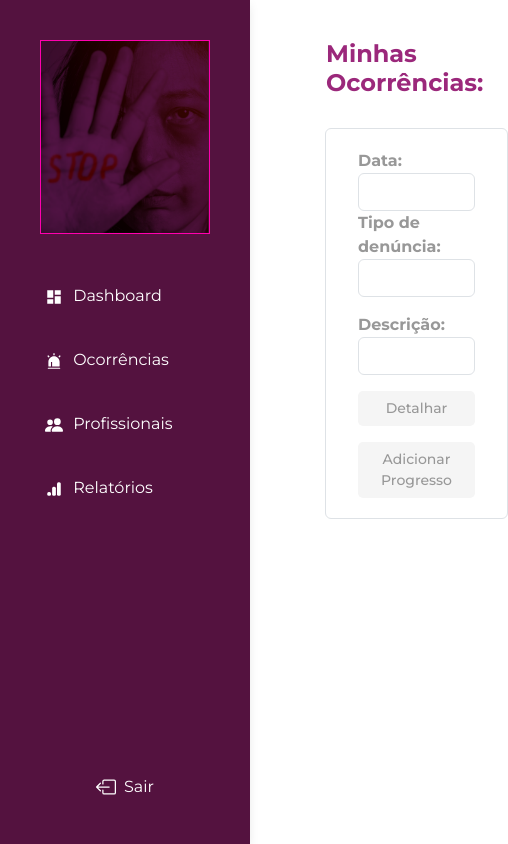
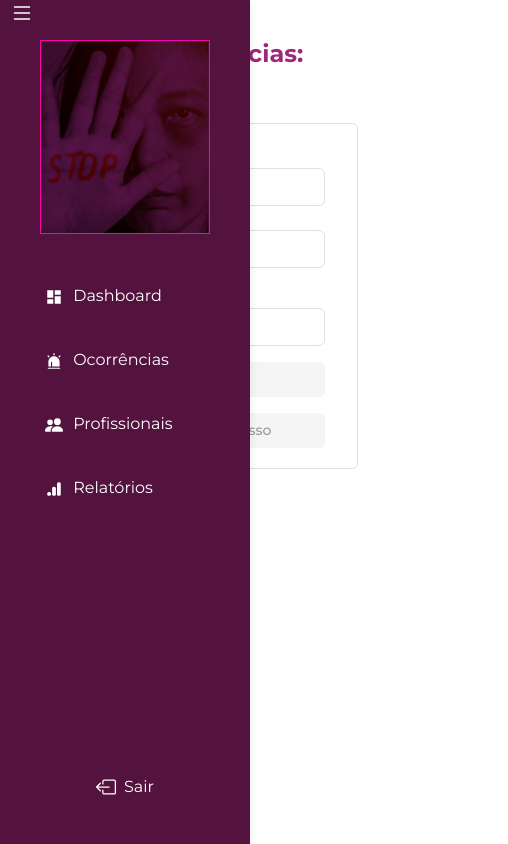
Before and after one commit to LucasGuedes-s/Libertlla, a Vue app in the folder front-end/: page /minhasocorrencias in a window 390 px wide. Shown: the whole page, 508 px wide, since content can reach past the window. Built offline with nearby package versions, Linux system fonts and the light colour scheme.

Commit message:
adição de botão para ocultar o sidebar e ajustes nas responsividade

```diff
--- a/front-end/src/views/MinhasOcorrencias.vue
+++ b/front-end/src/views/MinhasOcorrencias.vue
@@ -1,34 +1,37 @@
 <template>
   <div class="minhasocorrencias d-flex">
-    <SideBar />
-
-    <div class="content container">
+    <button class="btn-toggle-sidebar d-block d-md-none" :class="{ hidden: !sidebarVisible }" @click="toggleSidebar">
+      <svg xmlns="http://www.w3.org/2000/svg" width="24" height="24" fill="currentColor" class="bi bi-list"
+        viewBox="0 0 16 16">
+        <path fill-rule="evenodd"
+          d="M2.5 12a.5.5 0 0 1 .5-.5h10a.5.5 0 0 1 0 1H3a.5.5 0 0 1-.5-.5m0-4a.5.5 0 0 1 .5-.5h10a.5.5 0 0 1 0 1H3a.5.5 0 0 1-.5-.5m0-4a.5.5 0 0 1 .5-.5h10a.5.5 0 0 1 0 1H3a.5.5 0 0 1-.5-.5" />
+      </svg>
+    </button>
+    <SideBar v-if="sidebarVisible" />
+    <div class="ocorrencia container">
       <h1 class="titulo mb-4">Minhas Ocorrências:</h1>
 
       <div class="ocorrencia-form border rounded p4 row">
         <div class="col-12 col-md-6">
           <label for="data">Data:</label>
-          <input class="form-control" id="data" name="data">
+          <input class="form-control" id="data" name="data" />
         </div>
 
         <div class="col-12 col-md-6">
           <label for="tipo-denuncia">Tipo de denúncia:</label>
-          <input type="text" class="form-control" id="tipo-denuncia" name="tipo-denuncia">
+          <input type="text" class="form-control" id="tipo-denuncia" name="tipo-denuncia" />
         </div>
 
         <div class="col-12 mt-3">
           <label for="descricao">Descrição:</label>
-          <input class="form-control" id="descricao" name="descricao" rows="4">
+          <input class="form-control" id="descricao" name="descricao" rows="4" />
         </div>
 
         <div class="col-12 mt-3 d-flex flex-column flex-md-row justify-content-start gap-3">
           <button type="button" class="btn btn-custom-primary w-100 w-md-auto">Detalhar</button>
           <button type="button" class="btn btn-custom-secondary w-100 w-md-auto">Adicionar Progresso</button>
         </div>
-
-
       </div>
-
     </div>
   </div>
 </template>
@@ -39,6 +42,16 @@ import SideBar from '@/components/SideBar.vue';
 export default {
   components: {
     SideBar,
+  },
+  data() {
+    return {
+      sidebarVisible: true, // O estado começa como visível
+    };
+  },
+  methods: {
+    toggleSidebar() {
+      this.sidebarVisible = !this.sidebarVisible; // Alterna entre mostrar e esconder
+    },
   },
 };
 </script>
@@ -58,11 +71,12 @@ label {
   font-weight: 700;
 }
 
-.content {
+.ocorrencia {
   margin-left: 260px;
   padding: 20px;
   border-radius: 100px;
 }
+
 .ocorrencia-form {
   margin-top: 30px;
   border-color: #d3d3d3b6;
@@ -83,19 +97,63 @@ label {
   margin-bottom: 10px;
 }
 
-.form-group.half {
-  width: 48%;
-}
-
 .btn-custom-primary,
 .btn-custom-secondary {
   background-color: rgba(245, 245, 245, 255);
   color: rgba(152, 152, 152, 255);
-  border: 1 px solid rgba(152, 152, 152, 255);
+  border: 1px solid rgba(245, 245, 245, 255);
   border-radius: 5px;
   font-size: 14px;
   font-family: "Montserrat", sans-serif;
   font-weight: 500;
   width: 49%;
 }
+.btn-custom-primary:hover,
+.btn-custom-secondary:hover {
+  background-color: rgba(245, 245, 245, 255); /* Mudando a cor de fundo */
+  color: rgba(152, 152, 152, 255);/* Mudando a cor do texto */
+  border: 1px solid rgba(245, 245, 245, 255); /* Mudando a cor da borda */
+}
+
+@media (max-width: 768px) {
+  .titulo {
+    margin-left: -11%;
+    color: #9B287B;
+  }
+
+  .ocorrencia {
+    margin-left: auto;
+    margin-right: auto;
+    display: flex;
+    flex-direction: column;
+    justify-content: center;
+    align-items: center;
+  }
+
+  .ocorrencia-form {
+    display: flex;
+    flex-direction: column;
+    align-items: center;
+    justify-content: center;
+    margin-right: 10%;
+  }
+
+  .btn-toggle-sidebar {
+    position: fixed;
+    top: -2%;
+    left: 0;
+    background-color: transparent;
+    border: none;
+    color: rgb(255, 255, 255);
+    font-size: 24px;
+    padding: 10px;
+    z-index: 1000;
+    cursor: pointer;
+  }
+
+  /*para o botão ficar roxo qnd a o sidebar ficar oculto */
+  .btn-toggle-sidebar.hidden {
+    color: #9B287B;
+  }
+}
 </style>
```
